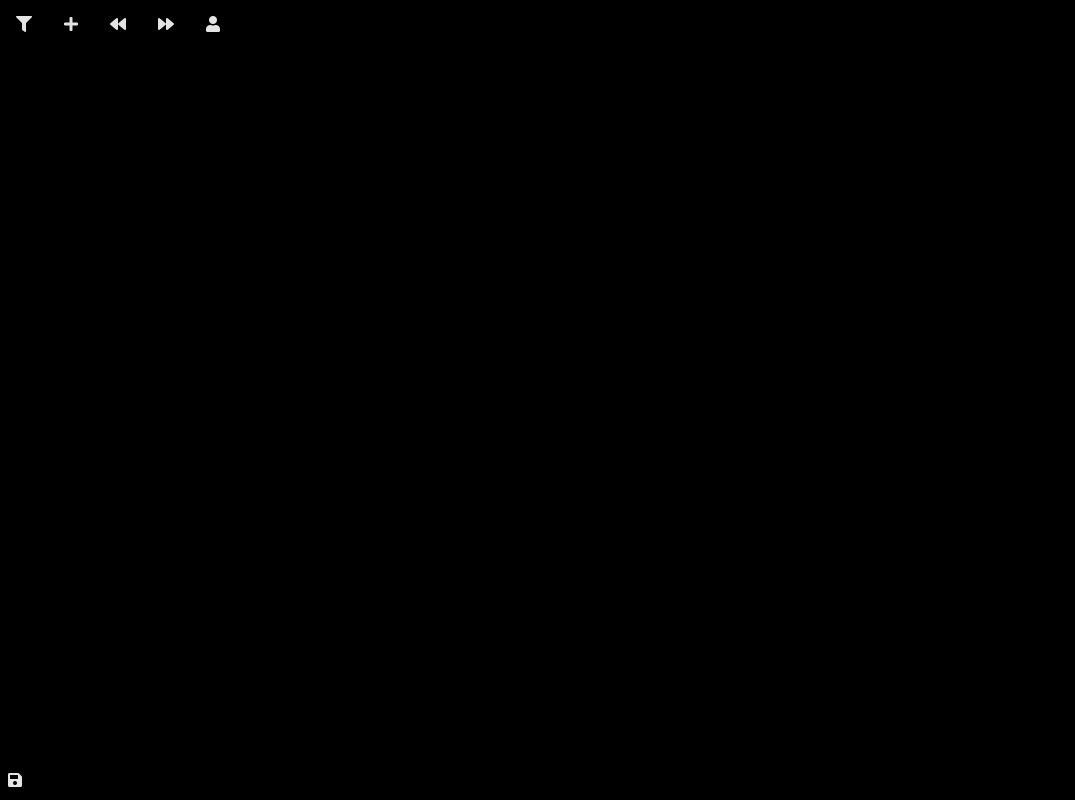
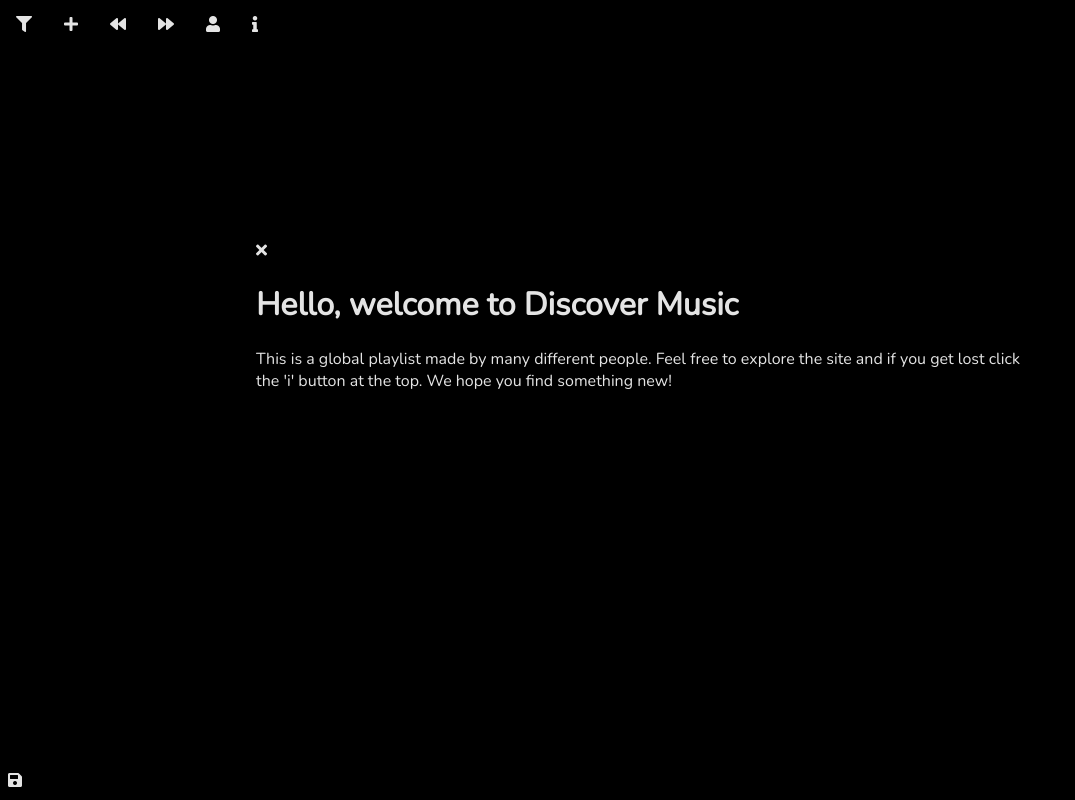
Before and after one commit to RP2/musicdiscovery, a React (Create React App) app in the folder client/: page / in a window 1280 px wide. Shown: the whole page, without its empty margins (0-1075 px from the left). Built offline with nearby package versions, Linux system fonts and the light colour scheme; no server answers.

Commit message:
welcome message & about page

```diff
--- a/client/src/App.js
+++ b/client/src/App.js
@@ -1,5 +1,4 @@
 import React, { Component } from 'react';
-import { withRouter } from "react-router-dom";
 import Routes from "./components/routes.js";
 
 class App extends Component {
@@ -12,4 +11,4 @@ class App extends Component {
   }
 }
 
-export default withRouter(App);
+export default App;
--- /dev/null
+++ b/client/src/components/about.js
@@ -0,0 +1,38 @@
+import React, { Component } from 'react';
+import { NavLink } from "react-router-dom";
+
+class About extends Component {
+
+  render() {
+    return (
+      <div className="about">
+        <nav>
+          <button className="homeButton">
+              <NavLink to="/">
+              <i className="fas fa-home" title="go home"></i>
+              </NavLink>
+          </button>
+        </nav>
+        <div id="aboutDiv">
+            <div id="aboutContent">
+                <h2>About Discover Music</h2>
+                <hr></hr>
+                <p>The mission is to provide everyone an open playlist to share and discover new music. Whether you register an account or just want to anonymously share a song, everyone can contribute to our playlist.</p>
+                <h2>Rules & Answers</h2>
+                <hr></hr>
+                <ul>
+                    <li>song requests can only contain youtube links</li>
+                    <li>all requests will remain pending until approved by an admin</li>
+                    <li>requests that contain non music links or have inaccurate information will be removed</li>
+                    <li>duplicate entries will also be removed</li>
+                    <li>only registered users can save a song to their personal playlist</li>
+                </ul>
+                <h6>To learn more about this project visit the github repository : <a target="_blank" rel="noopener noreferrer" href="https://github.com/RP2/musicdiscovery" >Link</a> </h6>
+            </div>
+        </div>
+      </div>
+    );
+  }
+}
+
+export default About;
--- a/client/src/components/home.js
+++ b/client/src/components/home.js
@@ -15,9 +15,28 @@ class Home extends Component {
     queue: [],
     index: null,
     notification: '',
+    viewTut: "none",
+  }
+
+  hide = (event) => {
+    this.setState({
+      viewTut: "none"
+    })
   }
 //onMount, gets playlist from backend and splices the urls
   componentDidMount() {
+
+    if (localStorage.getItem("Visited") != null) {
+      this.setState({
+        viewTut: "none"
+      })
+    } else {
+      localStorage.setItem("Visited", true)
+      this.setState({
+        viewTut: "block"
+      })
+    }
+
     Model.getPlaylist().then(res => {
       let temp = [];
       let titleList = [];
@@ -130,6 +149,11 @@ class Home extends Component {
     };
     return (
       <div className="home">
+      <div id="tut" style={{display: this.state.viewTut}}>
+        <a><i className="fas fa-times" onClick={this.hide}></i></a>
+        <h1>Hello, welcome to Discover Music</h1>
+        <p>This is a global playlist made by many different people. Feel free to explore the site and if you get lost click the 'i' button at the top. We hope you find something new!</p>
+      </div>
         <nav>
           <button className="homeButton" id="pickgenre">
               <NavLink to="/pickgenre">
@@ -158,6 +182,11 @@ class Home extends Component {
               </NavLink>
             )}
           </button>
+          <button className="homeButton" id="about">
+              <NavLink to="/about">
+              <i className="fas fa-info" title="about"></i>
+              </NavLink>
+          </button>
         </nav>
         <div id="songDetail">
           <p>{this.state.notification}</p>
--- a/client/src/components/routes.js
+++ b/client/src/components/routes.js
@@ -7,6 +7,7 @@ import login from "./user/login.js";
 import signup from "./user/signup.js";
 import profile from "./user/profile.js";
 import admin from "./user/admin.js";
+import about from "./about.js";
 
 class Routes extends Component {
   render() {
@@ -19,6 +20,7 @@ class Routes extends Component {
             <Route path="/signup" component={signup} />
             <Route path="/profile" component={profile} />
             <Route path="/admin" component={admin} />
+            <Route path="/about" component={about} />
             <Route exact path="/" component={home} />
             <Route exact path="/*" render={() => <div><h1>Error 404, that page does not exist</h1></div>} />
             </Switch>
--- a/client/src/components/user/admin.js
+++ b/client/src/components/user/admin.js
@@ -99,7 +99,7 @@ class Admin extends Component {
 
   render() {
     let renderPending = this.state.pending.map(song => {
-      return <li key={song.id}>{song.title}, {song.artist}, {song.link} : <button onClick={this.check} id={song.id} className={song.yt_id}>approve/delete</button></li>
+      return <li key={song.id}>{song.title}, {song.artist}, {song.link} : <button onClick={this.check} id={song.id} className={song.yt_id}>preview</button></li>
     })
     const opts = {
       height: '720',
--- a/client/src/index.css
+++ b/client/src/index.css
@@ -140,3 +140,33 @@ button {
 #adminButton{
   justify-content: center;
 }
+
+#aboutDiv {
+  display: flex;
+  flex-direction: column;
+  justify-content: center;
+  align-items: center;
+  height: 100vh;
+}
+
+#aboutContent{
+  max-width: 50vw;
+}
+#aboutContent ul {
+  list-style-type: square;
+}
+
+#aboutContent p {
+  text-indent: 1em;
+}
+
+#tut {
+  position: absolute;
+  background-color: black;
+  padding-left: 20vw;
+  padding-right: 20vw;
+  padding-top: 10vh;
+  padding-bottom: 10vh;
+  margin-top: 20vh;
+  margin-bottom: 20vh;
+}
```
